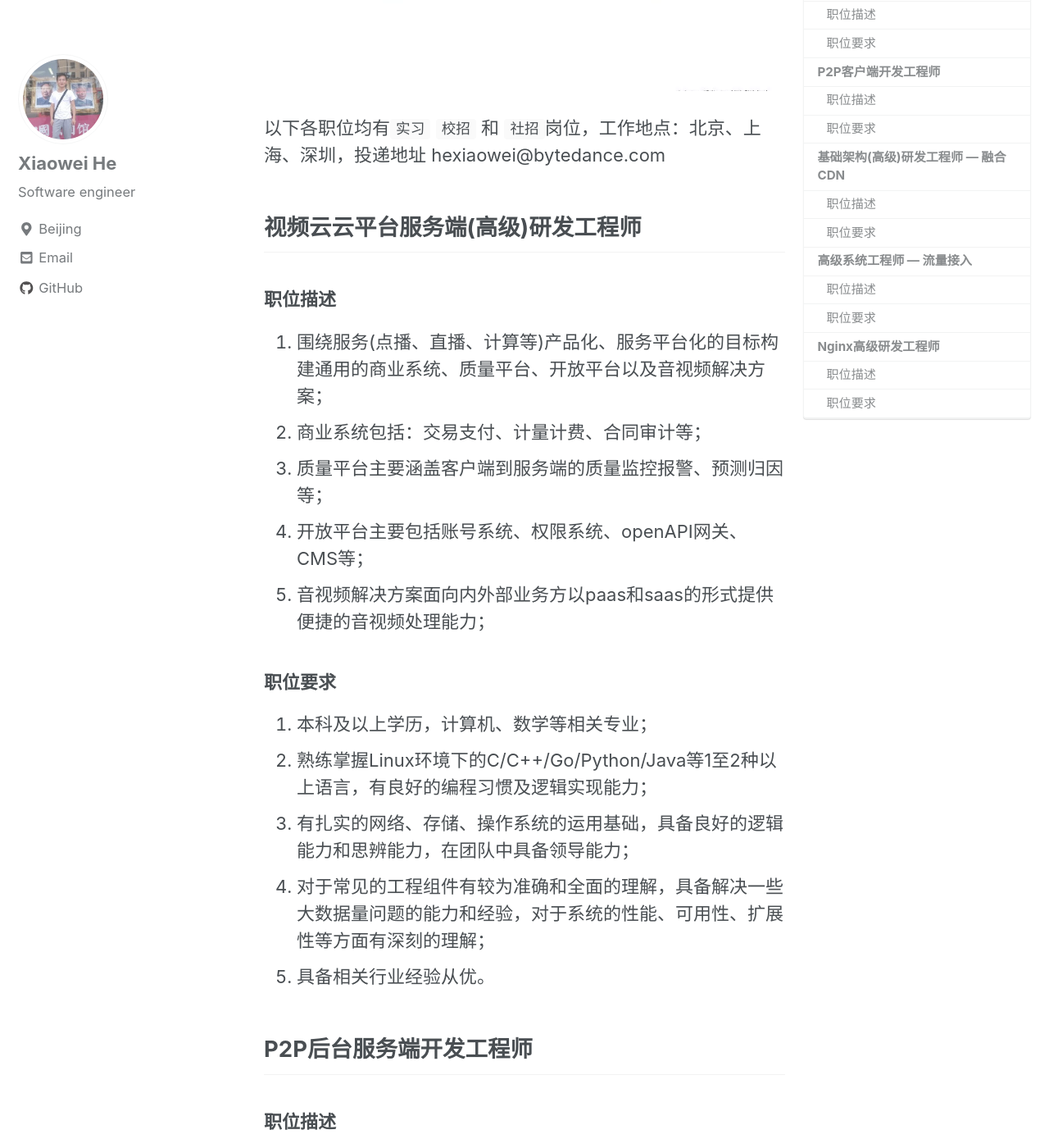
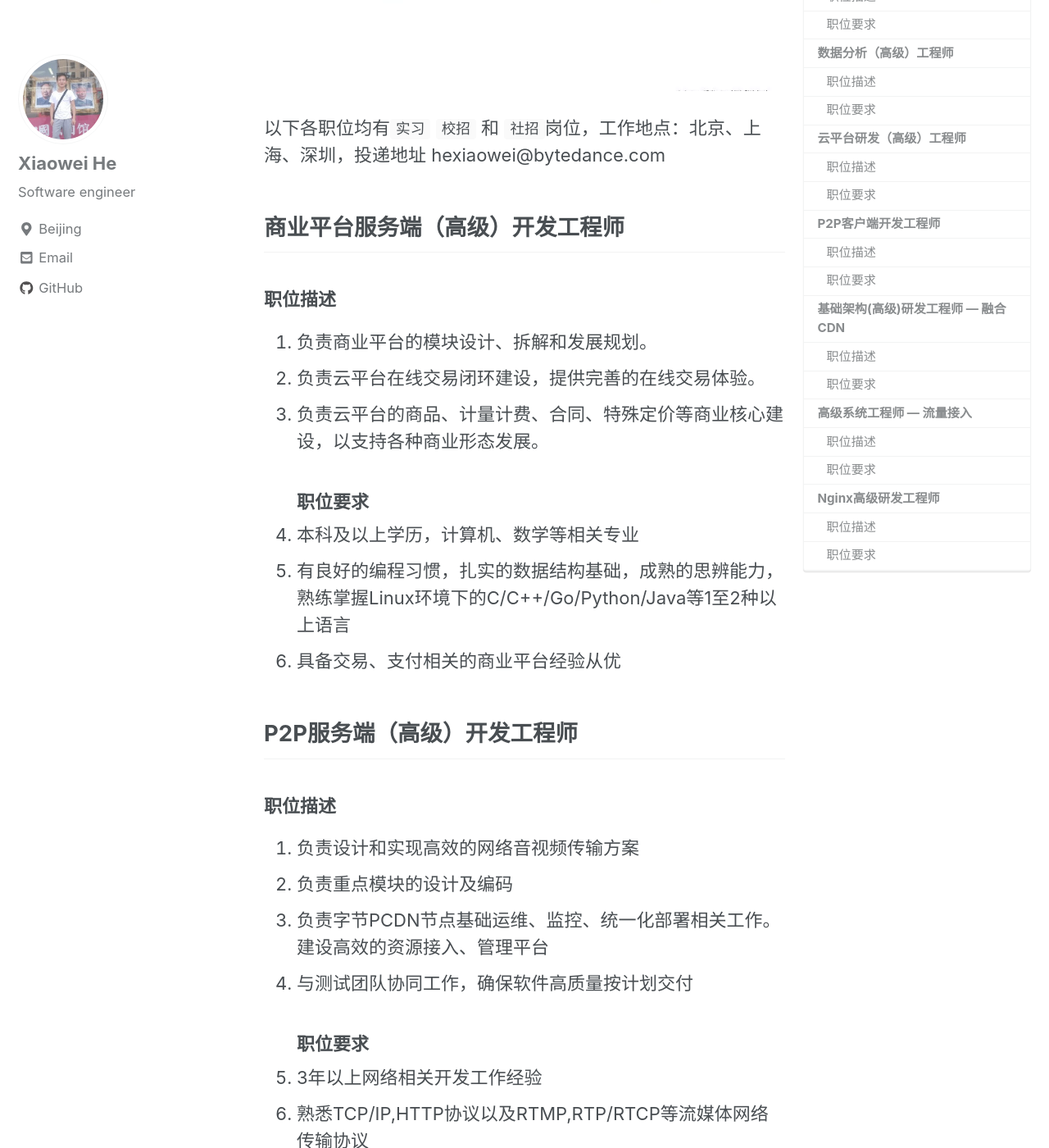
Before and after one commit to onestraw/onestraw.github.io, a Jekyll site: the page built from _posts/2019/2019-11-15-bytedance-jobs.md, in a window 1280 px wide and 1400 px high, scrolled down 403 px. Shown: the whole window at 82% size. Built offline with Jekyll 4.4.1, drawn with Linux system fonts in a browser that asks for light colours; cached includes are drawn as plain includes; nearby versions of some CDN libraries; comment, search, counter and statistics services are not loaded; some of the changed text lies outside the part shown.

Commit message:
update job list
Change-Id: I6347af5ab220928114834e6208647eb27f97ebfa

```diff
--- a/_posts/2019/2019-11-15-bytedance-jobs.md
+++ b/_posts/2019/2019-11-15-bytedance-jobs.md
@@ -14,35 +14,52 @@ comments: true
 
 以下各职位均有`实习` `校招` 和 `社招`岗位，工作地点：北京、上海、深圳，投递地址 hexiaowei@bytedance.com
 
-## 视频云云平台服务端(高级)研发工程师
+## 商业平台服务端（高级）开发工程师
 
 ### 职位描述
-1. 围绕服务(点播、直播、计算等)产品化、服务平台化的目标构建通用的商业系统、质量平台、开放平台以及音视频解决方案；
-2. 商业系统包括：交易支付、计量计费、合同审计等；
-3. 质量平台主要涵盖客户端到服务端的质量监控报警、预测归因等；
-4. 开放平台主要包括账号系统、权限系统、openAPI网关、CMS等；
-5. 音视频解决方案面向内外部业务方以paas和saas的形式提供便捷的音视频处理能力；
+1. 负责商业平台的模块设计、拆解和发展规划。
+2. 负责云平台在线交易闭环建设，提供完善的在线交易体验。
+3. 负责云平台的商品、计量计费、合同、特殊定价等商业核心建设，以支持各种商业形态发展。
+### 职位要求
+1. 本科及以上学历，计算机、数学等相关专业
+2. 有良好的编程习惯，扎实的数据结构基础，成熟的思辨能力，熟练掌握Linux环境下的C/C++/Go/Python/Java等1至2种以上语言
+3. 具备交易、支付相关的商业平台经验从优
 
-### 职位要求
-1. 本科及以上学历，计算机、数学等相关专业；
-2. 熟练掌握Linux环境下的C/C++/Go/Python/Java等1至2种以上语言，有良好的编程习惯及逻辑实现能力；
-3. 有扎实的网络、存储、操作系统的运用基础，具备良好的逻辑能力和思辨能力，在团队中具备领导能力；
-4. 对于常见的工程组件有较为准确和全面的理解，具备解决一些大数据量问题的能力和经验，对于系统的性能、可用性、扩展性等方面有深刻的理解；
-5. 具备相关行业经验从优。
-
-
-## P2P后台服务端开发工程师
+## P2P服务端（高级）开发工程师
 
 ### 职位描述
-1. 基于P2P音视频应用的服务端开发；
-2. 负责服务端、P2P传输SDK重点模块的设计及编码
+1. 负责设计和实现高效的网络音视频传输方案
+2. 负责重点模块的设计及编码
+3. 负责字节PCDN节点基础运维、监控、统一化部署相关工作。建设高效的资源接入、管理平台
+4. 与测试团队协同工作，确保软件高质量按计划交付
+### 职位要求
+1. 3年以上网络相关开发工作经验
+2. 熟悉TCP/IP,HTTP协议以及RTMP,RTP/RTCP等流媒体网络传输协议
+3. 熟悉跨平台开发(win/linux/android/ios)
+4. 有过CDN/P2P开发经验优先
 
+## 数据分析（高级）工程师
+
+### 职位描述
+1. 负责视频架构质量平台的架构设计、实现和发展规划相关工作
+2. 负责字节视频大数据量的指标清晰、模型建设、异常监控、根因分析相关工作
+3. 负责将数据分析的结果产品化，为直播、点播等产品赋能
 ### 职位要求
-1. 精通C/C++/Go 或类似编程语言，有设计能力和良好的自测习惯；
-2. 熟悉TCP/IP，HTTP协议及HLS，RTMP等流媒体网络传输协议；
-3. 了解常用P2P协议，了解P2P相关网络架构，有性能优化相关经验优先；
-4. 熟悉跨平台开发(win/linux/android/ios)优先；
-5. 有过CDN/P2P开发经验优先
+1. 本科及以上学历，计算机、数学等相关专业
+2. 有良好的编程习惯，扎实的数据结构基础，成熟的思辨能力，熟练掌握Linux环境下的C/C++/Go/Python/Java等1至2种以上语言
+3. 具备数据分析、时序数据分析、Hadoop大数据组件经验从优
+
+## 云平台研发（高级）工程师
+
+### 职位描述
+1. 负责云平台的模块设计、系统规划以支撑业务ToB场景落地
+2. 负责openAPI、控制台、统一权限系统的设计与实现
+3. 负责云平台统一组件，例如：工单、消息、CMS等系统设计与实现
+### 职位要求
+1. 本科及以上学历，计算机、数学等相关专业
+2. 有良好的编程习惯，扎实的数据结构基础，成熟的思辨能力，熟练掌握Linux环境下的C/C++/Go/Python/Java等1至2种以上语言
+3. 具备openAPI、IAM、CMS等研发经验从优
+
 
 ## P2P客户端开发工程师
 
```
